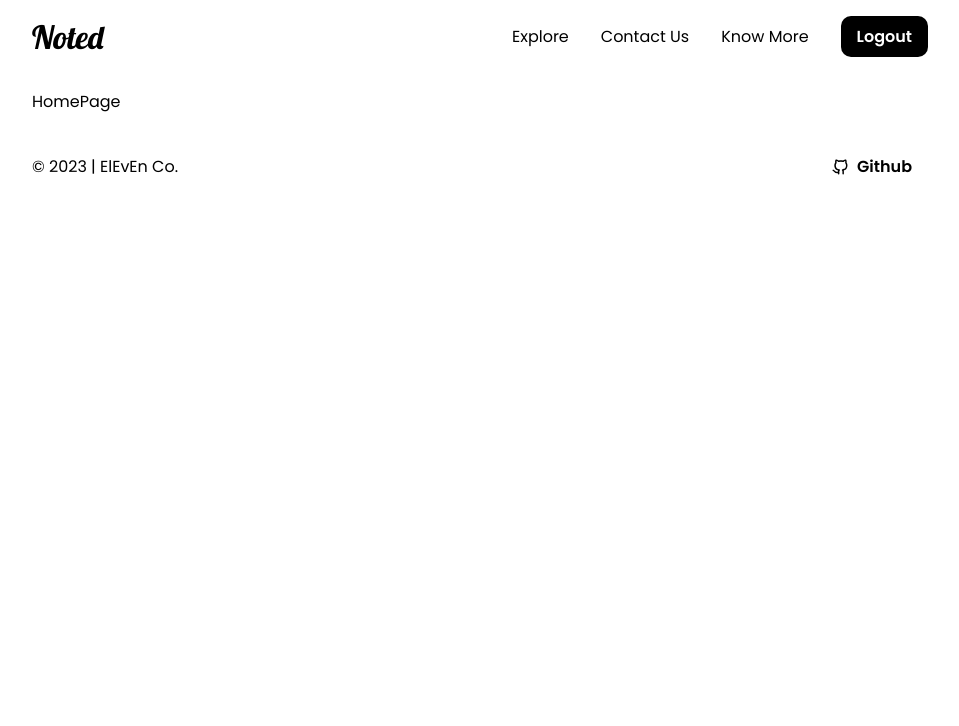
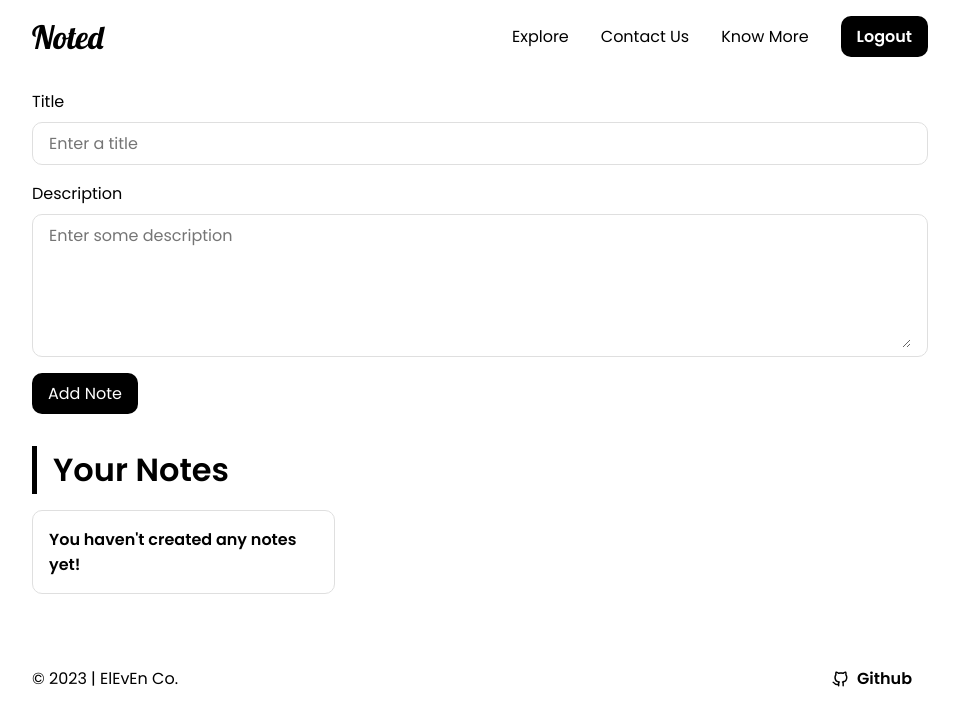
Before and after one commit to prajeshElEvEn/noted, a React (Create React App) app in the folder frontend/: page / in a window 1280 px wide. Shown: the top 726 px of the page, without its empty margins (160-1119 px from the left). Built offline with nearby package versions, Linux system fonts and the light colour scheme.

Commit message:
- created user dash

```diff
--- /dev/null
+++ b/frontend/src/components/Card.js
@@ -0,0 +1,27 @@
+import React from 'react'
+
+const Card = ({
+    title,
+    description,
+}) => {
+    return (
+        <div className='card'>
+            <div className='card-header'>
+                {
+                    title
+                }
+            </div>
+            {
+                description ? (
+                    <div className='card-body'>
+                        {
+                            description
+                        }
+                    </div>
+                ) : (null)
+            }
+        </div>
+    )
+}
+
+export default Card
--- a/frontend/src/components/Header.js
+++ b/frontend/src/components/Header.js
@@ -31,7 +31,7 @@ const Header = ({ choice, user }) => {
                                     Know More
                                 </Link>
                                 {
-                                    user ? (
+                                    user.state === 'loggedIn' ? (
                                         <div className='nav-btn'>
                                             Logout
                                         </div>
--- a/frontend/src/pages/HomePage.js
+++ b/frontend/src/pages/HomePage.js
@@ -1,16 +1,34 @@
 import React, { useState } from 'react'
 import Header from '../components/Header'
+import { toast } from 'react-toastify'
+import Card from '../components/Card'
 
 const HomePage = () => {
     const [user, setUser] = useState({
         firstName: 'John',
         lastName: 'Doe',
         email: 'john@gmail.com',
+        state: 'loggedIn'
     })
+    const [cards, setCards] = useState([])
     const [formData, setFormData] = useState({
         title: '',
         content: '',
     })
+
+    const onSubmit = (e) => {
+        e.preventDefault()
+        if (formData.title === '' || formData.content === '') {
+            toast.warn('Please fill in all the fields!')
+        } else {
+            toast.success('Note added successfully!')
+            console.log(formData)
+            setFormData({
+                title: '',
+                content: '',
+            })
+        }
+    }
 
     return (
         <>
@@ -18,7 +36,83 @@ const HomePage = () => {
                 user={user}
             />
             <div className='container'>
-                HomePage
+                {
+                    user.state === 'loggedIn' ? (
+                        <>
+                            <form
+                                onSubmit={onSubmit}
+                            >
+                                <div className='form-field'>
+                                    <div
+                                        className='label'
+                                    >
+                                        Title
+                                    </div>
+                                    <div className='input'>
+                                        <input
+                                            type='text'
+                                            name='title'
+                                            placeholder='Enter a title'
+                                            value={formData.title}
+                                            onChange={e => setFormData({ ...formData, title: e.target.value })}
+                                        />
+                                    </div>
+                                </div>
+                                <div className='form-field'>
+                                    <div
+                                        className='label'
+                                    >
+                                        Description
+                                    </div>
+                                    <div className='input'>
+                                        <textarea
+                                            type='text'
+                                            name='content'
+                                            placeholder='Enter some description'
+                                            rows={5}
+                                            value={formData.content}
+                                            onChange={e => setFormData({ ...formData, content: e.target.value })}
+                                        />
+                                    </div>
+                                </div>
+                                <div className='form-field'>
+                                    <div className='input-btn'>
+                                        <input
+                                            type='submit'
+                                            value='Add Note'
+                                        />
+                                    </div>
+                                </div>
+                            </form>
+                            <div className='card-container'>
+                                <div className='cards-header'>
+                                    Your Notes
+                                </div>
+                                {
+                                    cards.length > 0 ? (
+                                        <div className='cards'>
+                                            <Card
+                                                title='Note 1'
+                                                description='This is a note'
+                                            />
+                                        </div>
+                                    ) : (
+                                        <div className='cards'>
+                                            <Card
+                                                title="You haven't created any notes yet!"
+                                            />
+                                        </div>
+                                    )
+                                }
+                            </div>
+                        </>
+                    ) :
+                        (
+                            <>
+                                Dashboard
+                            </>
+                        )
+                }
             </div>
         </>
     )
--- a/frontend/src/pages/LoginPage.js
+++ b/frontend/src/pages/LoginPage.js
@@ -32,11 +32,8 @@ const LoginPage = () => {
             toast.success('Registration Successful!')
             console.log(formData)
             setFormData({
-                firstName: '',
-                lastName: '',
                 email: '',
                 password: '',
-                confirmPassword: ''
             })
             nav('/')
         }
--- a/frontend/src/styles/App.css
+++ b/frontend/src/styles/App.css
@@ -49,6 +49,7 @@
   display: flex;
   align-items: center;
   gap: 0.5rem;
+  cursor: pointer;
 }
 
 .footer-container {
@@ -111,6 +112,13 @@ form .form-field .input input {
   border: none;
   font-family: "Poppins", sans-serif;
 }
+form .form-field .input textarea {
+  width: 100%;
+  outline: none;
+  font-size: 1rem;
+  border: none;
+  font-family: "Poppins", sans-serif;
+}
 form .form-field .input img {
   cursor: pointer;
 }
@@ -124,4 +132,33 @@ form .form-field .input-btn input {
   padding: 0.5rem 1rem;
   background: #000;
   font-family: "Poppins", sans-serif;
+}
+
+.card-container {
+  padding: 2rem 0;
+}
+.card-container .cards-header {
+  font-size: 2rem;
+  font-weight: 600;
+  border-left: 5px solid #000;
+  padding-left: 1rem;
+  margin-bottom: 1rem;
+}
+.card-container .cards {
+  display: flex;
+  flex-wrap: wrap;
+  gap: 1rem;
+}
+
+.card {
+  width: 30%;
+  border: 1px solid #dfdfdf;
+  border-radius: 10px;
+  padding: 1rem;
+  display: flex;
+  flex-direction: column;
+  gap: 1rem;
+}
+.card .card-header {
+  font-weight: 600;
 }/*# sourceMappingURL=App.css.map */
--- a/frontend/src/styles/App.sass
+++ b/frontend/src/styles/App.sass
@@ -44,6 +44,7 @@
                 display: flex
                 align-items: center
                 gap: 0.5rem
+                cursor: pointer
 
 .footer-container
     width: 100%
@@ -102,6 +103,12 @@ form
                 font-size: 1rem
                 border: none
                 font-family: $font-family
+            textarea
+                width: 100%
+                outline: none
+                font-size: 1rem
+                border: none
+                font-family: $font-family
             img
                 cursor: pointer
         .input-btn
@@ -115,3 +122,27 @@ form
                 padding: 0.5rem 1rem
                 background: #000
                 font-family: $font-family
+
+.card-container
+    padding: 2rem 0
+    .cards-header
+        font-size: 2rem
+        font-weight: 600
+        border-left: 5px solid #000
+        padding-left: 1rem
+        margin-bottom: 1rem
+    .cards
+        display: flex
+        flex-wrap: wrap
+        gap: 1rem
+
+.card
+    width: 30%
+    border: 1px solid #dfdfdf
+    border-radius: 10px
+    padding: 1rem
+    display: flex
+    flex-direction: column
+    gap: 1rem
+    .card-header
+        font-weight: 600
```
Also changed, not shown: 1 other file (tests, documents, lock files or other folders).
